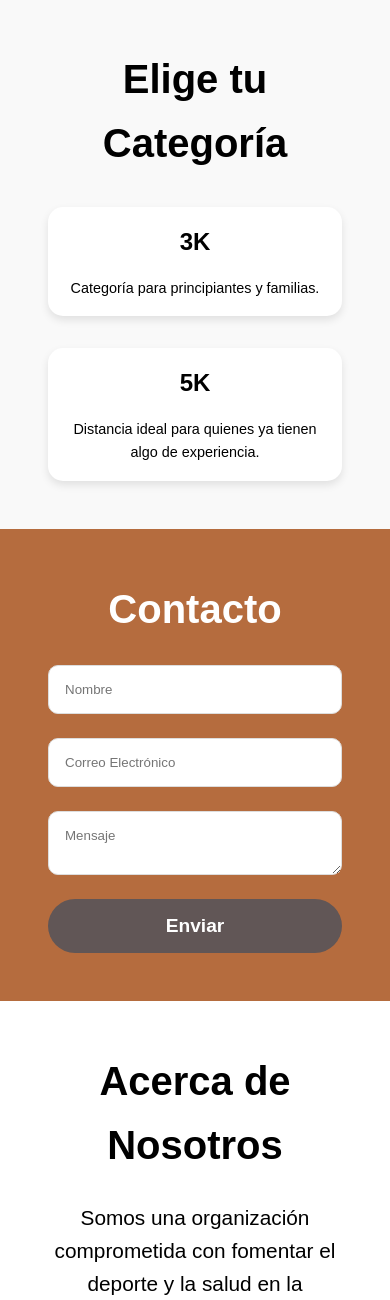
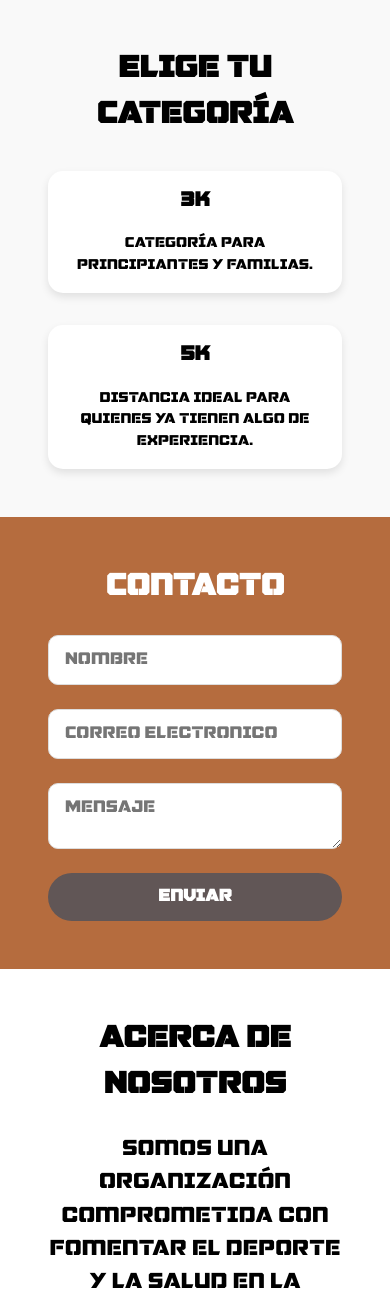
Before and after one commit to ainzx2/ainzx2.github.io, a Flask app: page / in a window 390 px wide. Shown: the part 913-2213 px from the top of the page. Run offline with Flask 3, Linux system fonts and the light colour scheme; some libraries are stand-ins or nearby versions; some web fonts are replaced.

Commit message:
Update styles.css

```diff
--- a/PARCHADOS/static/styles.css
+++ b/PARCHADOS/static/styles.css
@@ -1,7 +1,7 @@
 /* Fuente personalizada */
 @font-face {
-    font-family: 'SmackLaidethDown';
-    src: url('fonts/SmackLaidethDown2024-m2VK2.ttf') format('truetype');
+    font-family: 'Galactic Vanguardian';
+    src: url('../fonts/GALACTICVANGUARDIANNCV.otf') format('opentype');
     font-weight: normal;
     font-style: normal;
 }
@@ -11,16 +11,16 @@
     margin: 0;
     padding: 0;
     box-sizing: border-box;
-    font-family: 'SmackLaidethDown', sans-serif;
+    font-family: 'Galactic Vanguardian', sans-serif;
 }
 
-/* Resto del CSS igual, sin cambiar estilos visuales */
 body {
     line-height: 1.6;
     color: #333;
     background: white;
 }
 
+/* Navbar */
 .navbar {
     display: flex;
     justify-content: space-between;
@@ -80,13 +80,14 @@ body {
     background: white;
 }
 
+/* Hero Section */
 .hero-section {
     position: relative;
     display: flex;
     align-items: center;
     justify-content: center;
     height: 90vh;
-    background: url('img/zapatos.jpg') no-repeat center/cover;
+    background: url('../img/zapatos.jpg') no-repeat center/cover;
     text-align: center;
     overflow: hidden;
 }
@@ -94,11 +95,13 @@ body {
 .hero-section h1 {
     font-size: 3.5rem;
     margin-bottom: 1rem;
+    color: white;
 }
 
 .hero-section p {
     font-size: 1.5rem;
     margin-bottom: 2rem;
+    color: white;
 }
 
 .btn-primary {
@@ -110,13 +113,16 @@ body {
     border-radius: 50px;
     transition: background 0.3s, transform 0.3s;
     box-shadow: 0 4px 6px rgba(0, 0, 0, 0.2);
+    font-size: 1.2rem;
 }
 
 .btn-primary:hover {
     background: #ece8e8;
     transform: translateY(-3px);
+    color: #333;
 }
 
+/* Cards Section */
 .cards-container {
     padding: 3rem;
     background: #f9f9f9;
@@ -164,6 +170,7 @@ body {
     font-size: 0.9rem;
 }
 
+/* Contact Section */
 .contact-section {
     padding: 3rem;
     background: #b56c3e;
@@ -208,6 +215,7 @@ body {
     background: #333;
 }
 
+/* Loading animation */
 #contact-form button.loading {
     background-color: #ccc;
     cursor: not-allowed;
@@ -263,15 +271,9 @@ body {
 }
 
 @keyframes fade-in-out {
-    0% {
-        opacity: 1;
-    }
-    80% {
-        opacity: 1;
-    }
-    100% {
-        opacity: 0;
-    }
+    0% { opacity: 1; }
+    80% { opacity: 1; }
+    100% { opacity: 0; }
 }
 
 .form-section {
@@ -334,16 +336,6 @@ body {
     background: #8e4f27;
 }
 
-@media (max-width: 768px) {
-    .form-section {
-        padding: 2rem;
-    }
-
-    #form-inscripcion {
-        gap: 1rem;
-    }
-}
-
 .about-section {
     padding: 3rem;
     text-align: center;
@@ -396,6 +388,7 @@ footer .social-links svg {
     height: 20px;
 }
 
+/* Responsive */
 @media (max-width: 768px) {
     .nav-links {
         display: none;
@@ -421,21 +414,42 @@ footer .social-links svg {
         text-align: center;
         gap: 1rem;
     }
+
+    .hero-section h1 {
+        font-size: 2rem;
+    }
+
+    .hero-section p {
+        font-size: 1rem;
+    }
+
+    .btn-primary {
+        font-size: 1rem;
+        padding: 0.6rem 1.4rem;
+    }
+
+    .contact-section h2,
+    .form-section h2,
+    .cards-container h2,
+    .about-section h2 {
+        font-size: 1.8rem;
+    }
+
+    .card h3 {
+        font-size: 1.2rem;
+    }
+
+    .card p {
+        font-size: 0.85rem;
+    }
+
+    #contact-form input,
+    #contact-form textarea,
+    #contact-form button,
+    #form-inscripcion label,
+    #form-inscripcion input,
+    #form-inscripcion select,
+    #form-inscripcion button {
+        font-size: 1rem;
+    }
 }
-
-.hero-overlay {
-    background-color: rgba(0, 0, 0, 0.3);
-    position: absolute;
-    top: 0;
-    left: 0;
-    right: 0;
-    bottom: 0;
-    z-index: 1;
-}
-
-.hero-content {
-    position: relative;
-    z-index: 2;
-    color: white;
-    padding: 2rem;
-}
```
